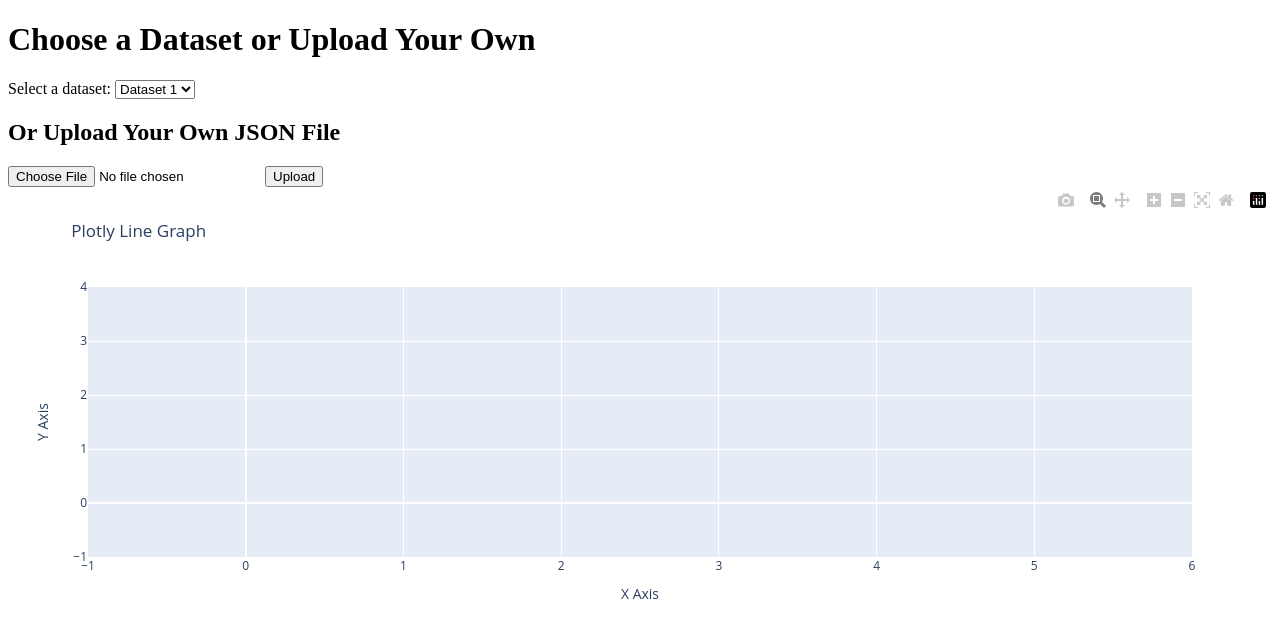
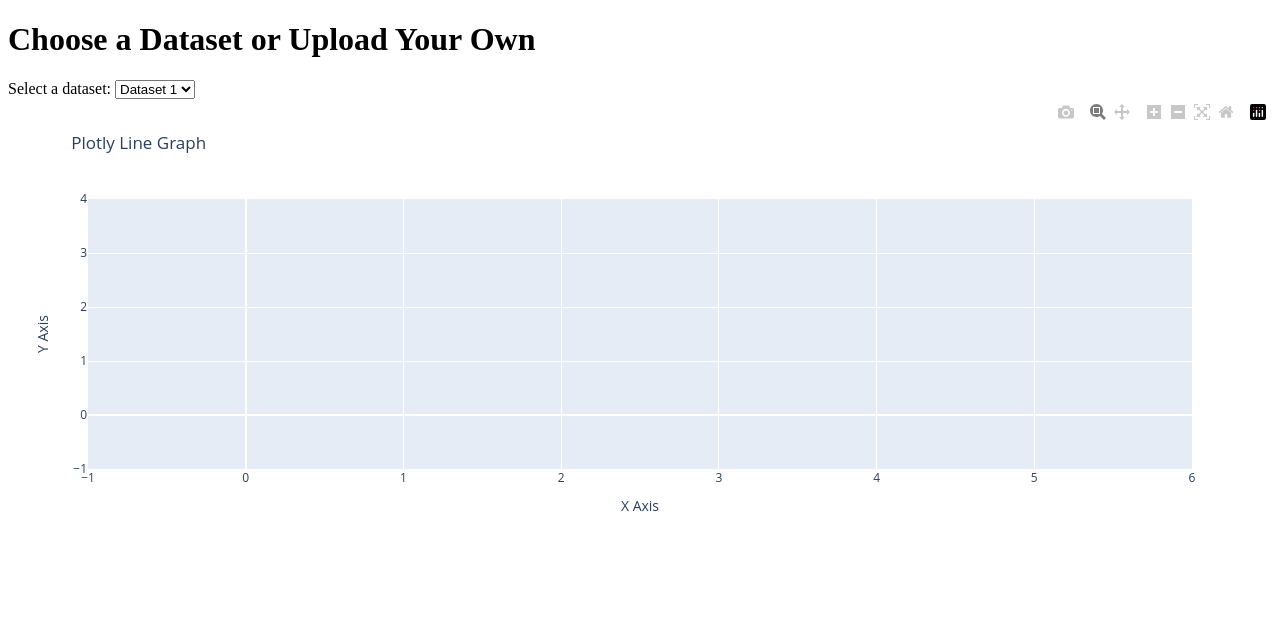
Before and after one commit to endorgobio/test_flask, a Flask app: page / in a window 1280 px wide. Shown: the top 636 px of the page. Run offline with Flask 3, Linux system fonts and the light colour scheme; some libraries are stand-ins or nearby versions.

Commit message:
remove file load

```diff
--- a/templates/index.html
+++ b/templates/index.html
@@ -18,9 +18,9 @@
     </select>
     <!-- <button onclick="updateGraph()">Load Dataset</button> -->
 
-    <h2>Or Upload Your Own JSON File</h2>
+    <!-- <h2>Or Upload Your Own JSON File</h2>
     <input type="file" id="file-input" />
-    <button onclick="uploadFile()">Upload</button>
+    <button onclick="uploadFile()">Upload</button> -->
 
     <div id="graph"></div>
 
@@ -39,31 +39,31 @@
             });
         }
 
-        function uploadFile() {
-            let fileInput = document.getElementById('file-input');
-            if (fileInput.files.length === 0) {
-                alert("Please select a file first!");
-                return;
-            }
+        // function uploadFile() {
+        //     let fileInput = document.getElementById('file-input');
+        //     if (fileInput.files.length === 0) {
+        //         alert("Please select a file first!");
+        //         return;
+        //     }
 
-            let formData = new FormData();
-            formData.append("file", fileInput.files[0]);
+        //     let formData = new FormData();
+        //     formData.append("file", fileInput.files[0]);
 
-            $.ajax({
-                url: "/upload",
-                type: "POST",
-                data: formData,
-                processData: false,
-                contentType: false,
-                success: function(response) {
-                    let graph_json = JSON.parse(response);
-                    Plotly.newPlot('graph', graph_json.data, graph_json.layout);
-                },
-                error: function() {
-                    alert("Error uploading file. Please try again.");
-                }
-            });
-        }
+        //     $.ajax({
+        //         url: "/upload",
+        //         type: "POST",
+        //         data: formData,
+        //         processData: false,
+        //         contentType: false,
+        //         success: function(response) {
+        //             let graph_json = JSON.parse(response);
+        //             Plotly.newPlot('graph', graph_json.data, graph_json.layout);
+        //         },
+        //         error: function() {
+        //             alert("Error uploading file. Please try again.");
+        //         }
+        //     });
+        // }
 
         $(document).ready(function() {
             updateGraph();
```
